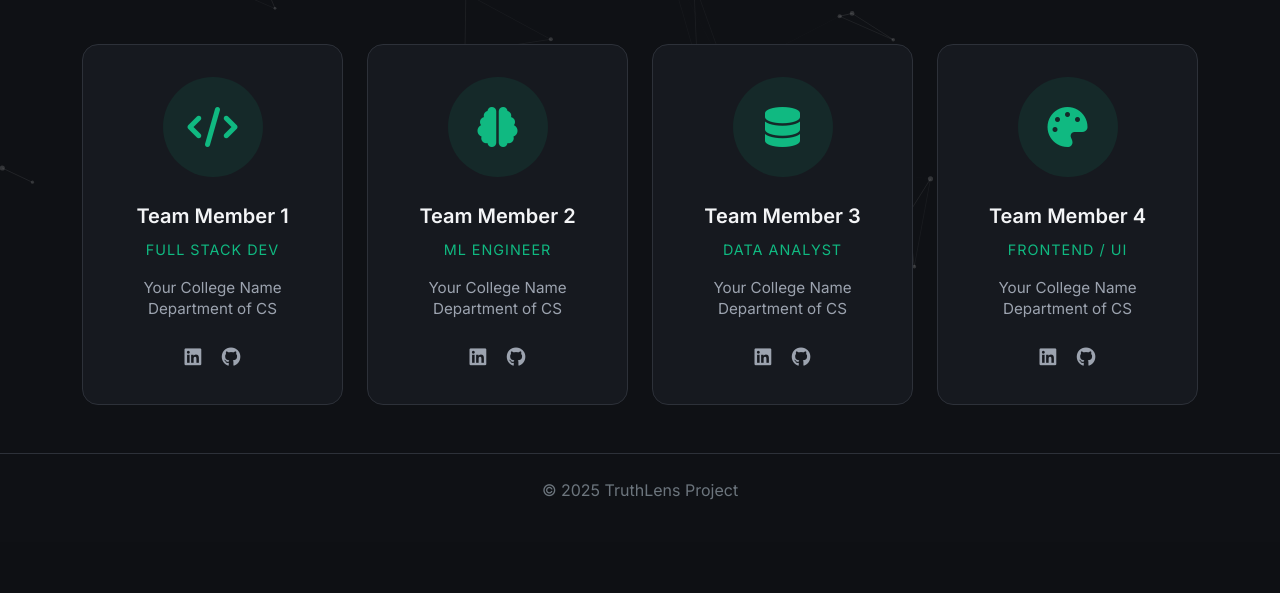
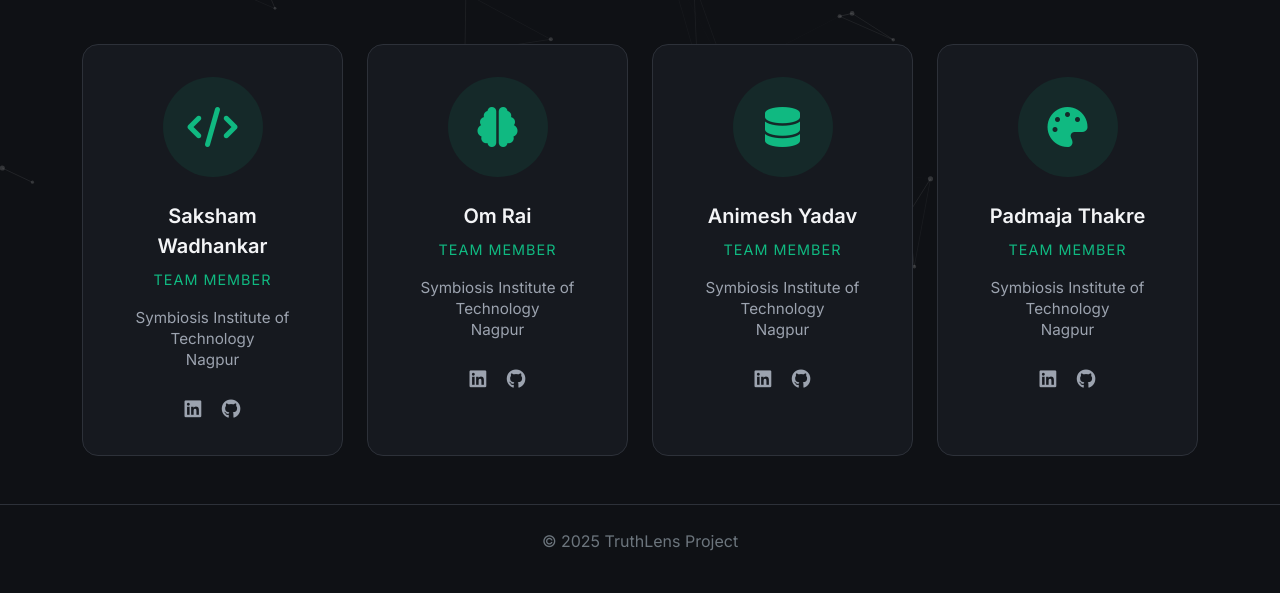
Before and after one commit to sakshamwadhankar/-EV55_Desync, a Django app: template templates/about.html in a window 1280 px wide. Shown: the part 512-1105 px from the top of the page. Before the commit the page ends 1012 px from the top, so only its background shows below. Run offline with Django 4.2, Linux system fonts and the light colour scheme; the template is opened without the code that fills it, so the values that code supplies are empty.

Commit message:
all working

```diff
--- a/templates/about.html
+++ b/templates/about.html
@@ -203,9 +203,9 @@
             <div class="col-md-6 col-lg-3">
                 <div class="team-card">
                     <div class="team-avatar"><i class="fa-solid fa-code"></i></div>
-                    <div class="member-name">Team Member 1</div>
-                    <div class="member-role">Full Stack Dev</div>
-                    <div class="college-name">Your College Name<br>Department of CS</div>
+                    <div class="member-name">Saksham Wadhankar</div>
+                    <div class="member-role">Team Member</div>
+                    <div class="college-name">Symbiosis Institute of Technology<br>Nagpur</div>
                     <div class="social-links">
                         <a href="#"><i class="fab fa-linkedin"></i></a>
                         <a href="#"><i class="fab fa-github"></i></a>
@@ -217,9 +217,9 @@
             <div class="col-md-6 col-lg-3">
                 <div class="team-card">
                     <div class="team-avatar"><i class="fa-solid fa-brain"></i></div>
-                    <div class="member-name">Team Member 2</div>
-                    <div class="member-role">ML Engineer</div>
-                    <div class="college-name">Your College Name<br>Department of CS</div>
+                    <div class="member-name">Om Rai</div>
+                    <div class="member-role">Team Member</div>
+                    <div class="college-name">Symbiosis Institute of Technology<br>Nagpur</div>
                     <div class="social-links">
                         <a href="#"><i class="fab fa-linkedin"></i></a>
                         <a href="#"><i class="fab fa-github"></i></a>
@@ -231,9 +231,9 @@
             <div class="col-md-6 col-lg-3">
                 <div class="team-card">
                     <div class="team-avatar"><i class="fa-solid fa-database"></i></div>
-                    <div class="member-name">Team Member 3</div>
-                    <div class="member-role">Data Analyst</div>
-                    <div class="college-name">Your College Name<br>Department of CS</div>
+                    <div class="member-name">Animesh Yadav</div>
+                    <div class="member-role">Team Member</div>
+                    <div class="college-name">Symbiosis Institute of Technology<br>Nagpur</div>
                     <div class="social-links">
                         <a href="#"><i class="fab fa-linkedin"></i></a>
                         <a href="#"><i class="fab fa-github"></i></a>
@@ -245,9 +245,9 @@
             <div class="col-md-6 col-lg-3">
                 <div class="team-card">
                     <div class="team-avatar"><i class="fa-solid fa-palette"></i></div>
-                    <div class="member-name">Team Member 4</div>
-                    <div class="member-role">Frontend / UI</div>
-                    <div class="college-name">Your College Name<br>Department of CS</div>
+                    <div class="member-name">Padmaja Thakre</div>
+                    <div class="member-role">Team Member</div>
+                    <div class="college-name">Symbiosis Institute of Technology<br>Nagpur</div>
                     <div class="social-links">
                         <a href="#"><i class="fab fa-linkedin"></i></a>
                         <a href="#"><i class="fab fa-github"></i></a>
```
Also changed, not shown: facts/services.py (+18 -0 lines), facts/views.py (+31 -24 lines), templates/index.html (+27 -9 lines).
